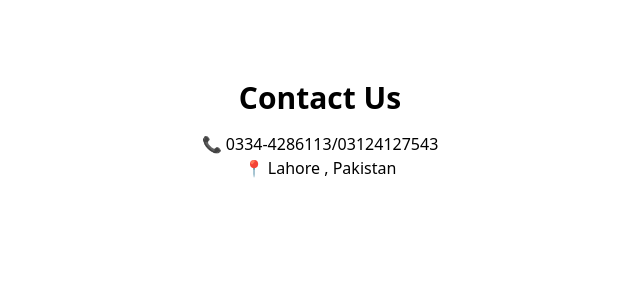
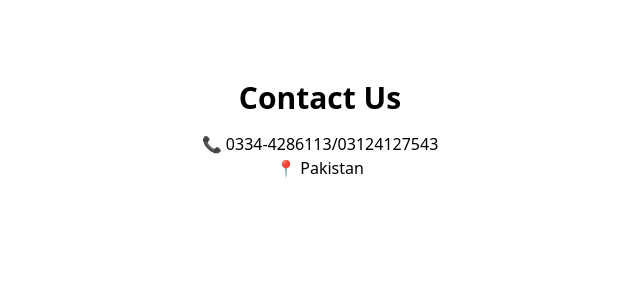
Before and after one commit to Huzaifabaloch9t-dev/Frontend-resturant, a Next.js app: page /contact in a window 1280 px wide. Shown: the top 300 px of the page, without its empty margins (320-960 px from the left). Built offline with nearby package versions, Linux system fonts and the light colour scheme.

Commit message:
update contact

```diff
--- a/src/app/contact/page.tsx
+++ b/src/app/contact/page.tsx
@@ -3,7 +3,7 @@ export default function Contact() {
     <div className="p-20 text-center">
       <h1 className="text-3xl font-bold">Contact Us</h1>
       <p className="mt-4">📞 0334-4286113/03124127543</p>
-      <p>📍 Lahore , Pakistan</p>
+      <p>📍 Pakistan</p>
     </div>
   );
 }
```
